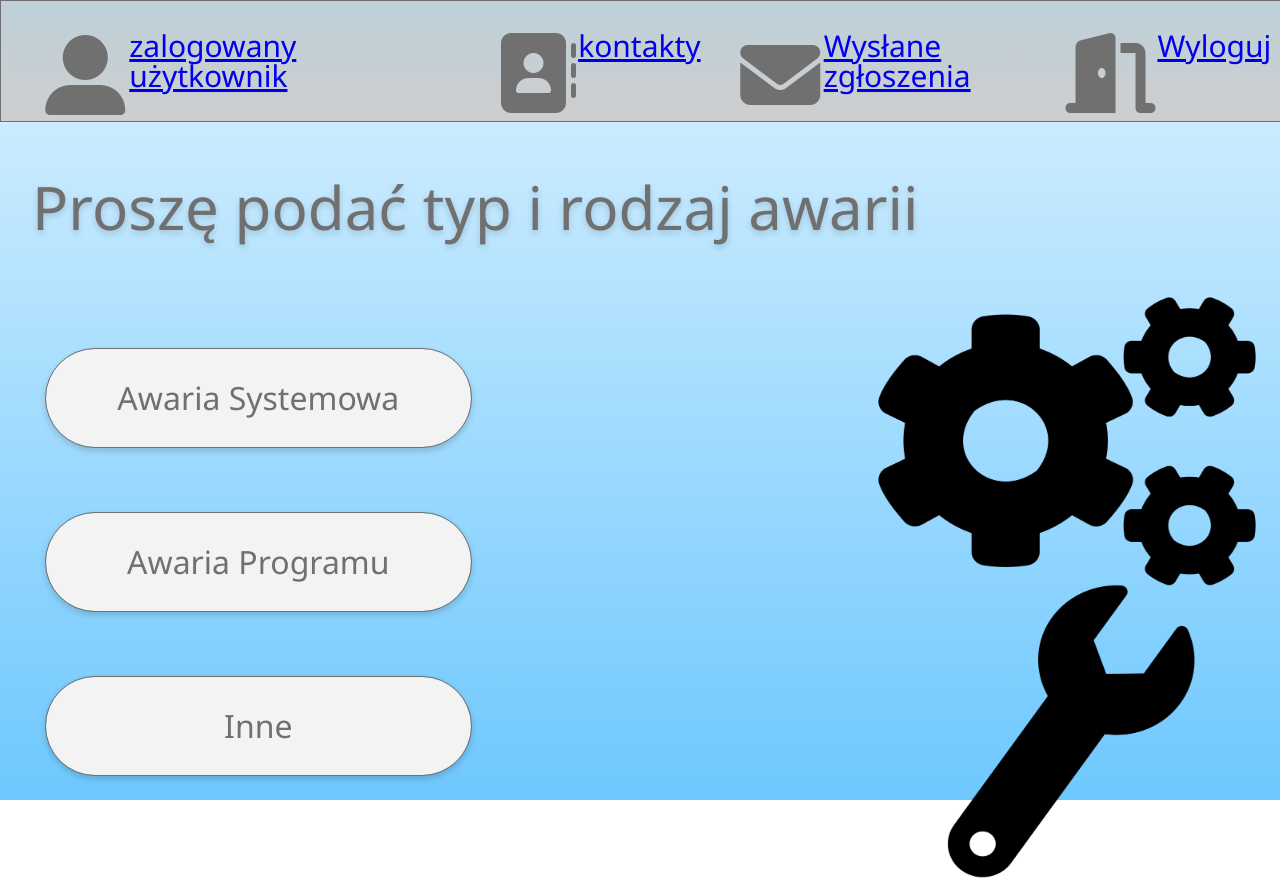
After one commit to RafalPalinceusz/WdPAI-projekt, a PHP site: page /docker/public/views/report.html in a window 1280 px wide. The commit adds this page. Run offline with PHP 8.4, Linux system fonts and the light colour scheme; some libraries are stand-ins or nearby versions.

Commit message:
upgrades to another page

```diff
--- /dev/null
+++ b/docker/public/css/style-report.css
@@ -0,0 +1,57 @@
+.topbar{
+    background: transparent linear-gradient(180deg, #BED0D9 0%, #CECECE 100%, #586468 100%) 0% 0% no-repeat padding-box;
+    border: 1px solid #707070;
+    height: 15%;
+    width: 100%;
+
+    display: flex;
+    flex-direction: row;
+    justify-content: flex-start;
+    align-self: start;
+
+}
+
+.topbar>ul{
+    display: flex;
+    flex-direction: row;
+
+    font: normal normal normal 30px/10px Segoe UI;
+    letter-spacing: 0px;
+    color: #707070;
+    align-content: flex-start;
+
+
+
+}
+
+.topbar>ul>a{
+    line-height: 100%;
+    display: flex;
+    flex-direction: column;
+    border: none;
+}
+
+.topbar>ul>i{
+margin: 1%;
+font-size: 80px;
+}
+
+.topbar>:last-child{
+    position: absolute;
+    right: 0%;
+    margin-right: 1%;
+}
+
+.questions {
+    margin-top: 15vh;
+}
+.questions>button{
+   background: #F3F3F3 0% 0% no-repeat padding-box;
+   box-shadow: 0px 3px 6px #00000029;
+   border: 1px solid #707070;
+   border-radius: 52px;
+   opacity: 1;
+   height: 100px;
+   font-size: xx-large;
+
+}
--- a/docker/public/css/style.css
+++ b/docker/public/css/style.css
@@ -8,6 +8,11 @@ body{
     height: 100vh;
     background: transparent linear-gradient(180deg, #DCF2FE 0%, #6EC8FE 100%) 0% 0% no-repeat padding-box;
 
+
+}
+
+.container_and_logo {
+
     display: flex;
     flex-direction: row;
     justify-content: center;
@@ -15,20 +20,25 @@ body{
 }
 
 .intro {
-    text-align: center;
+
     font: normal normal normal 60px/10px Segoe UI;
     letter-spacing: 0px;
     color: #707070;
     text-shadow: 0px 3px 6px #00000029;
     opacity: 1;
+    position:absolute;
+    margin-top: 10vh;
+    margin-left: 4vh;
 }
 
 .login-container {
+    margin-top: 20vh;
     background: #F3F3F3 0% 0% no-repeat padding-box;
     box-shadow: 0px 3px 6px #00000029;
     border: 1px solid #707070;
     border-radius: 76px;
     width: 50%;
+    margin-right: 10em;
 
 }
 
@@ -58,12 +68,23 @@ input {
     border-bottom: 1px solid gray;
 }
 
+label {
+    text-align: center;
+    font: normal normal normal 20px/10px Segoe UI;
+    letter-spacing: 0px;
+    margin-bottom: 1em;
+    margin-top: -1em;
+    color: #707070;
+    background-color: transparent;
+}
+
 .logo {
-
+    margin-top: 20vh;
     text-align: center;
     display: flex;
     flex-direction: column;
     margin: none;
+
 }
 
 form {
--- /dev/null
+++ b/docker/public/views/report.html
@@ -0,0 +1,44 @@
+<!DOCTYPE html>
+<head>
+    <link rel= "stylesheet" type="text/css" href="../css/style.css">
+    <link rel= "stylesheet" type="text/css" href="../css/style-report.css">
+    <script src="https://kit.fontawesome.com/723297a893.js" crossorigin="anonymous"></script>
+    <title>Zgłaszanie problemów</title>
+</head>
+
+<body>
+    <div class="container">
+        <div class="topbar">
+            <ul>
+                <i class="fas fa-user-alt"></i>
+                <a href="#" class="button">zalogowany użytkownik</a>
+            </ul>
+            <ul>
+                <i class="fas fa-address-book"></i>
+                <a href="#" class="button">kontakty</a>
+            </ul>
+            <ul>
+                <i class="fas fa-envelope"></i>
+                <a href="#" class="button">Wysłane zgłoszenia</a>
+            </ul>
+            <ul>
+                <i class="fas fa-door-open"></i>
+                <a href="#" class="button">Wyloguj</a>
+            </ul>
+        </div>
+        <div class="intro">
+            Proszę podać typ i rodzaj awarii
+        </div>
+        <div class ="container_and_logo">
+        <section class="questions">
+            <button>Awaria Systemowa</button>
+            <button>Awaria Programu</button>
+            <button>Inne</button>
+        </section>
+        <div class="logo">
+            <img src="../images/logodifferent.png" height="600 px" width="400px">
+
+        </div>
+    </div>
+    </div>
+</body>
```
Also changed, not shown: docker/public/views/login_screen.html (+10 -5 lines), docker/public/images/logodifferent.png (added).
